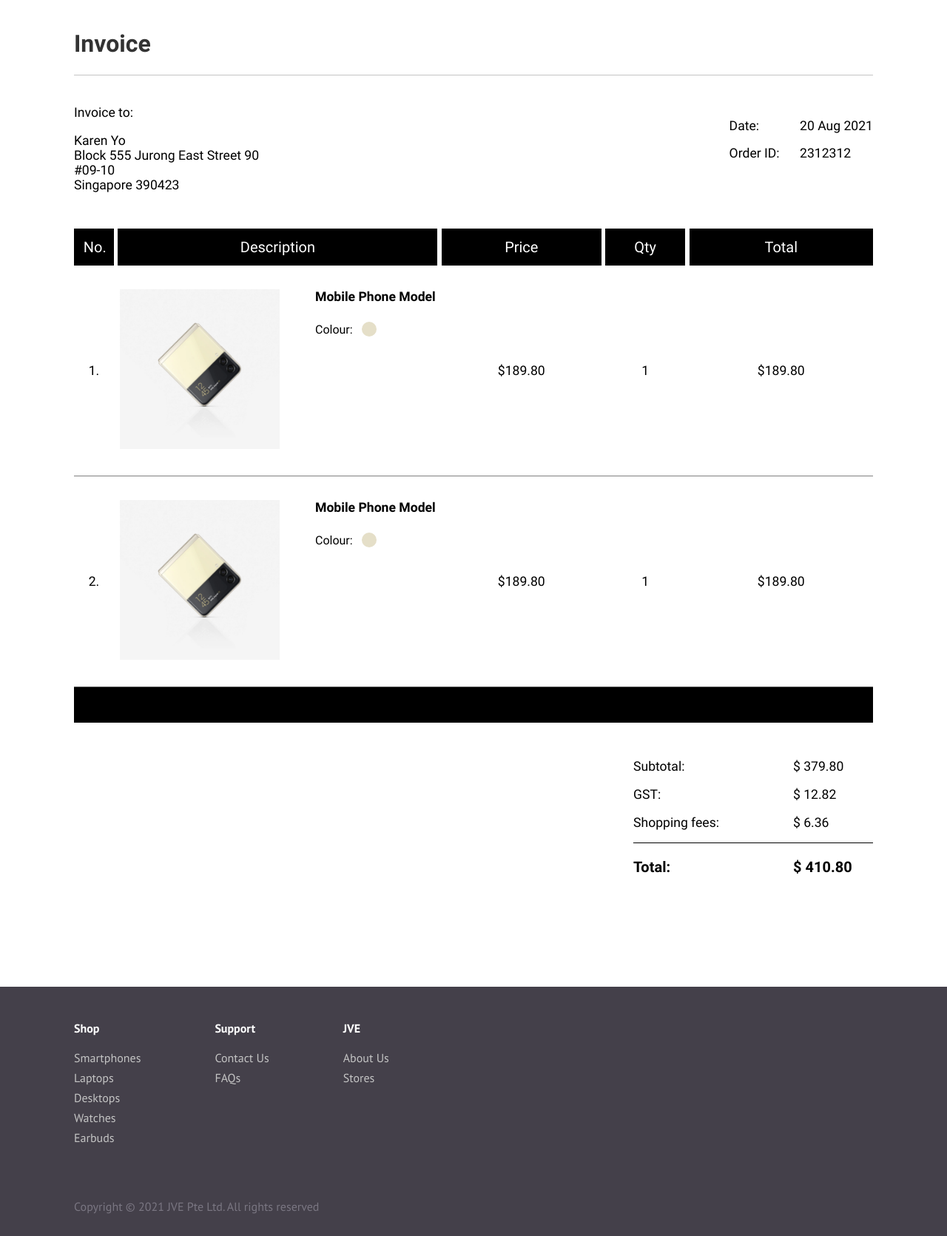
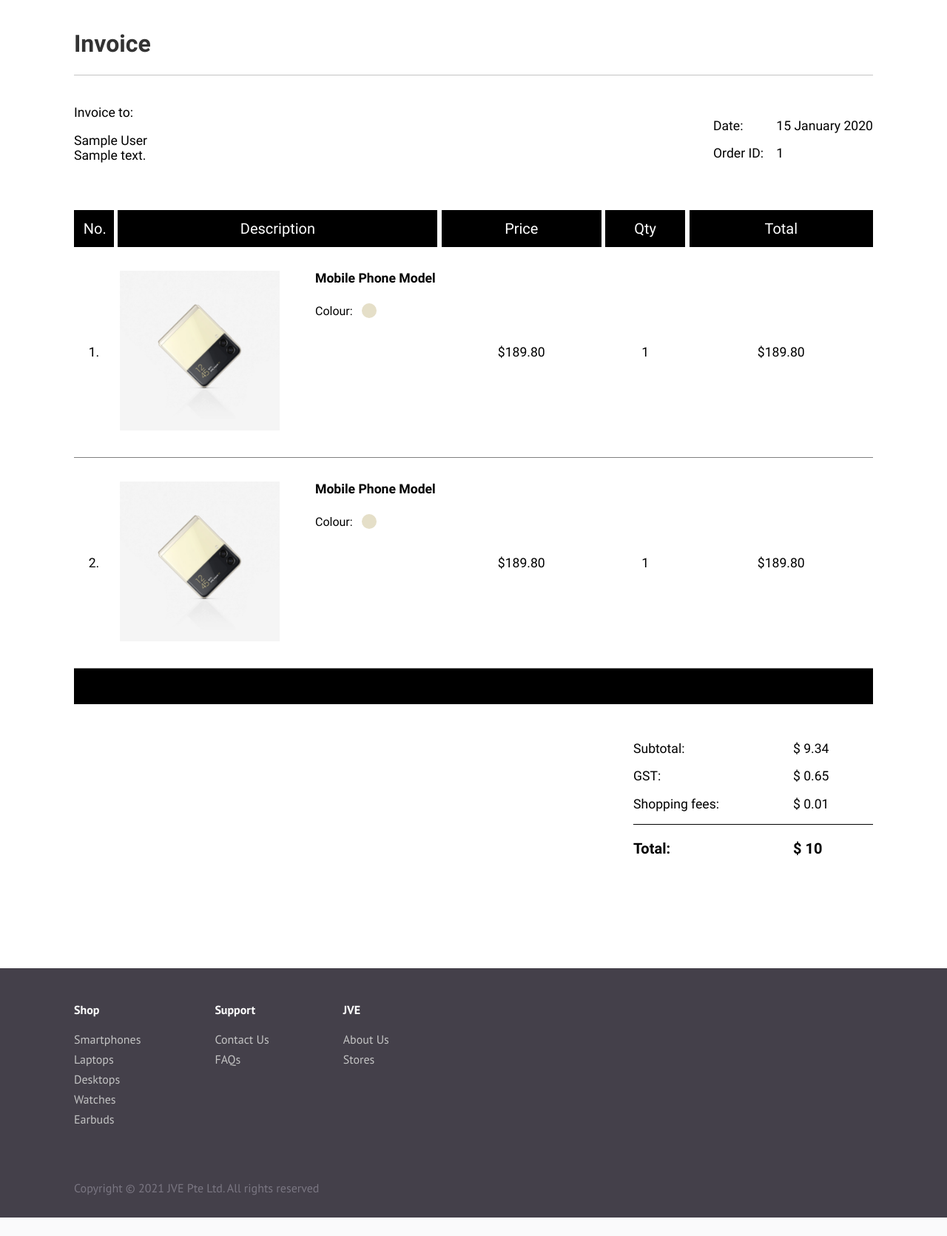
Before and after one commit to Vanessa-24/JVE, a PHP site: page /invoice.php?orderid=1 in a window 1280 px wide. Shown: the part 50-1721 px from the top of the page at 74% size. After the commit the page ends 1696 px from the top, so only its background shows below. Run offline with PHP 8.4, Linux system fonts and the light colour scheme; tables that the repository leaves empty or names only in its code hold one stand-in row (values such as "Sample post").

Commit message:
Finished order_handler.php

```diff
--- a/checkout-page.php
+++ b/checkout-page.php
@@ -7,7 +7,11 @@
     if (!isset($_SESSION['cart'])){
         $_SESSION['cart'] = array();
     }
+
+    // Save total amount in session
     $total_amount = $_GET['total'];
+    $_SESSION['total']= $total_amount;
+
     //var_dump($_SESSION);
     $details_id = array();
     $qty = array();
--- a/css/invoice.css
+++ b/css/invoice.css
@@ -11,7 +11,7 @@ p,
 
 /***** Admin Info ******/
 .row.admin {
-  grid-template-columns: 82% 8% 10%;
+  grid-template-columns: 80% 7% 13%;
 }
 
 .details {
--- a/invoice.php
+++ b/invoice.php
@@ -1,3 +1,25 @@
+<?php
+    include "dbconnect.php";
+    // Get order ID
+    $orderID = $_GET["orderid"];
+
+    // Get customer's details
+    $query = "SELECT customers.name, customers.address, orders.amount, orders.date FROM customers, orders WHERE customers.cust_ID=orders.cust_ID AND orders.order_ID='$orderID'";
+
+    // Query submission
+    $result = $dbcnx->query($query);
+    $num_results = $result->num_rows;
+
+    for ($i=0; $i < $num_results; $i++) {
+        $customer = $result->fetch_assoc();
+
+        // Retrieve total amount of order
+        $totalAmt = $customer['amount'];
+        $subTotal = ($totalAmt/107.1) * 100;
+        $gst = ($totalAmt/107.1) * 7;
+        $shoppingFee = ($totalAmt/107.1) * 0.1;
+?>
+
 <!DOCTYPE html>
 <html lang="en">
   <head>
@@ -19,10 +41,9 @@
         <div class="to-customer">
           <p class="invoice-title">Invoice to:</p>
           <div class="customer-info">
-            <p class="cust-name">Karen Yo</p>
+            <p class="cust-name"><?php echo $customer['name']; ?></p>
             <p class="cust-address">
-              Block 555 Jurong East Street 90 <br />#09-10 <br />
-              Singapore 390423
+              <?php echo str_replace(",","<br>",$customer['address']); ?>
             </p>
           </div>
         </div>
@@ -31,10 +52,17 @@
           <p>Order ID:</p>
         </div>
         <div class="details">
-          <p id="date">20 Aug 2021</p>
-          <p id="order-id">2312312</p>
+          <p id="date">
+            <?php
+            $date = date_create($customer['date']);
+            echo date_format($date,"d F Y"); ?>
+          </p>
+          <p id="order-id"><?php echo $orderID; ?></p>
         </div>
       </div>
+      <?php }
+
+      ?>
       <div class="receipt">
         <!-- Table Header -->
         <div class="table-head row">
@@ -100,10 +128,10 @@
           <h4>Total:</h4>
         </div>
         <div class="calculation">
-          <p id="subtotal">$ 379.80</p>
-          <p id="gst">$ 12.82</p>
-          <p id="fees">$ 6.36</p>
-          <h4 id="total-amt">$ 410.80</h4>
+          <p id="subtotal">$ <?php echo number_format($subTotal,2) ; ?></p>
+          <p id="gst">$ <?php echo number_format($gst,2) ; ?></p>
+          <p id="fees">$ <?php echo number_format($shoppingFee,2) ; ?></p>
+          <h4 id="total-amt">$ <?php echo $totalAmt; ?></h4>
         </div>
       </div>
     </div>
--- a/product_catalogue.php
+++ b/product_catalogue.php
@@ -90,7 +90,7 @@
             alt="<?php echo $product['product_model']; ?>"
           />
           <h6 class="product-model"><?php echo $product['product_model']; ?></h6>
-          <p class="price">S$<?php echo $product['price']; ?></p>
+          <p class="price">S$ <?php echo $product['price']; ?></p>
           <a class="learn-more-btn" href="products.php?id=<?php echo $product['product_ID']; ?>"
             >Learn More
             <span class="icon">
--- a/products.php
+++ b/products.php
@@ -302,7 +302,7 @@
                     <?php echo $product_result['brand']." ".$product_result['product_model'];?>
                 </div>
                 <div class="price">
-                    $<?php echo $product_result['price'];?>
+                    S$ <?php echo $product_result['price'];?>
                 </div>
                 <div class="details">
                     <?php echo $product_result['detail'];?>
```
Also changed, not shown: order_handler.php (+69 -7 lines), shopcart.php (+7 -7 lines).
